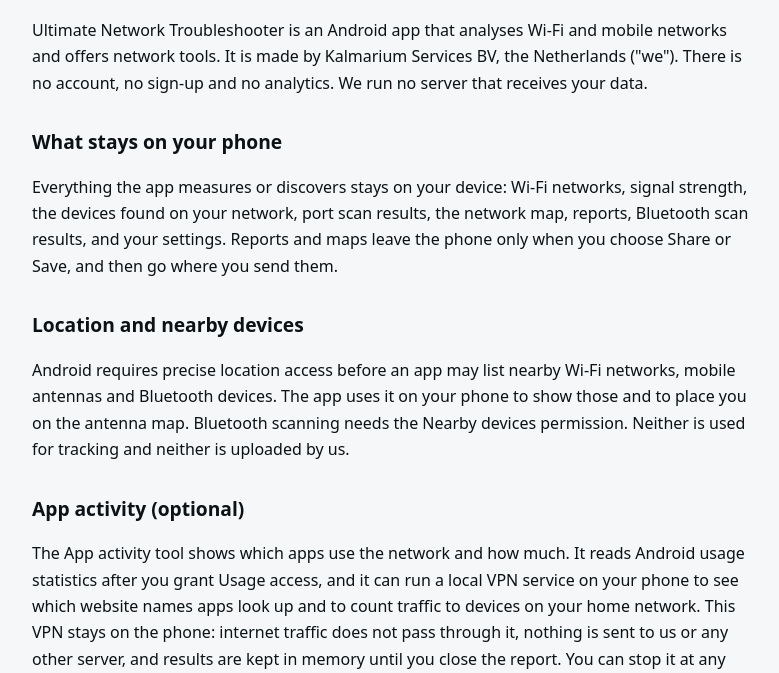
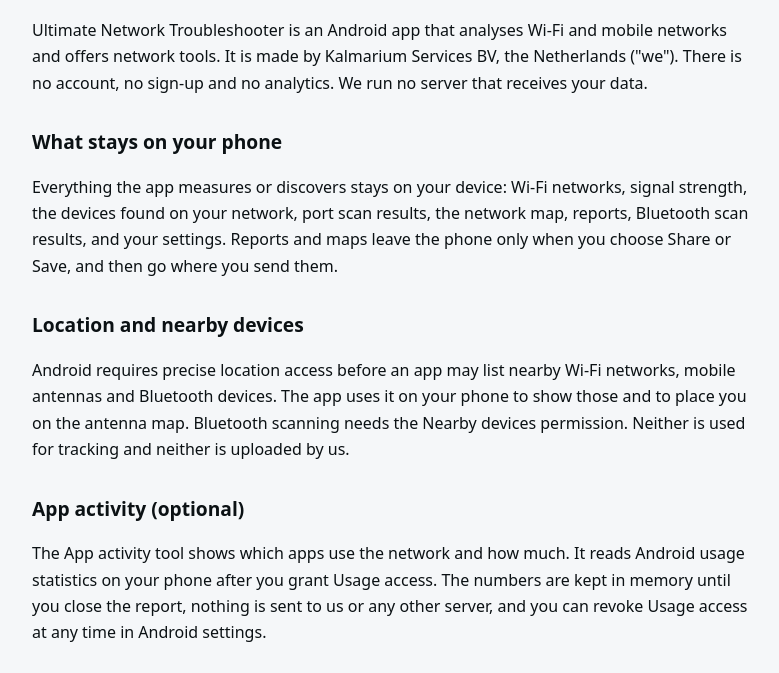
Before and after one commit to gaborkalmar83/network-troubleshooter-info, a plain HTML site: page privacy-policy.html in a window 1280 px wide. Shown: the part 109-782 px from the top of the page, without its empty margins (248-1027 px from the left). Drawn offline with Linux system fonts and the light colour scheme.

Commit message:
Privacy policy: App activity no longer uses a VPN service
Co-Authored-By: Claude Sonnet 5.5 <noreply@anthropic.com>

```diff
--- a/privacy-policy.html
+++ b/privacy-policy.html
@@ -35,7 +35,7 @@
 <p>Android requires precise location access before an app may list nearby Wi-Fi networks, mobile antennas and Bluetooth devices. The app uses it on your phone to show those and to place you on the antenna map. Bluetooth scanning needs the Nearby devices permission. Neither is used for tracking and neither is uploaded by us.</p>
 
 <h2>App activity (optional)</h2>
-<p>The App activity tool shows which apps use the network and how much. It reads Android usage statistics after you grant Usage access, and it can run a local VPN service on your phone to see which website names apps look up and to count traffic to devices on your home network. This VPN stays on the phone: internet traffic does not pass through it, nothing is sent to us or any other server, and results are kept in memory until you close the report. You can stop it at any time and revoke Usage access in Android settings.</p>
+<p>The App activity tool shows which apps use the network and how much. It reads Android usage statistics on your phone after you grant Usage access. The numbers are kept in memory until you close the report, nothing is sent to us or any other server, and you can revoke Usage access at any time in Android settings.</p>
 
 <h2>Services the app contacts, only when you use the related feature</h2>
 <div class="card">
```
